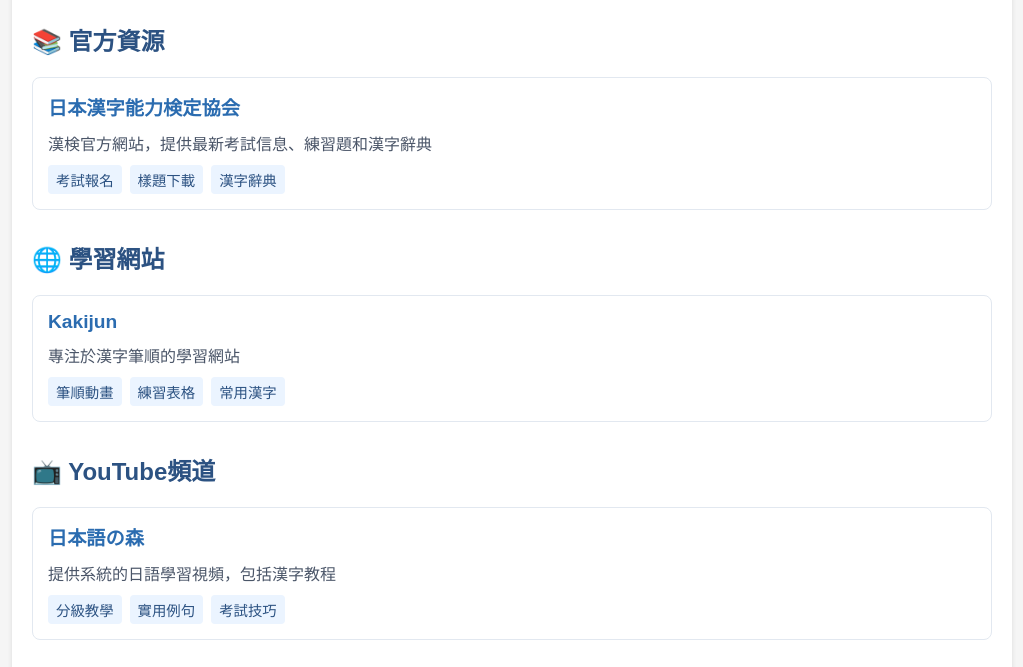
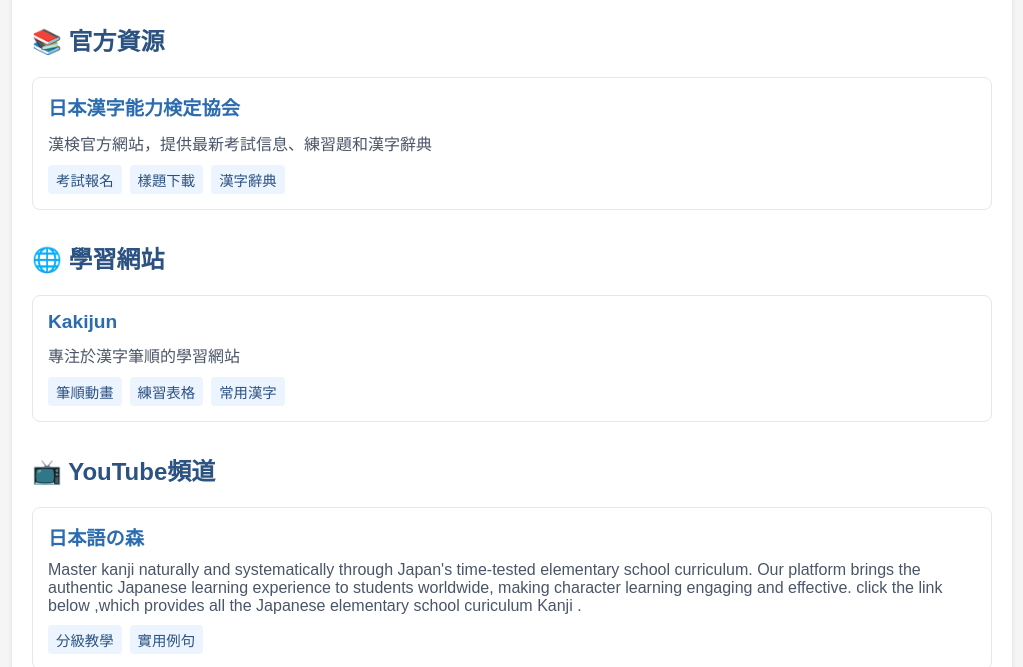
Before and after one commit to mujun5566/LearnKanjiLikeAJapaneseStudent, a plain HTML site: page KanjiResources.html in a window 1280 px wide. Shown: the part 127-794 px from the top of the page, without its empty margins (128-1151 px from the left). Drawn offline with Linux system fonts and the light colour scheme.

Commit message:
Update KanjiResources.html
youtube update：https://www.youtube.com/@junmu7734

```diff
--- a/KanjiResources.html
+++ b/KanjiResources.html
@@ -130,16 +130,16 @@
         <div class="section">
             <h2>📺 YouTube頻道</h2>
             <div class="resource-card">
-                <a href="https://www.youtube.com/c/nihongonomori" class="resource-title" target="_blank">
+                <a href="https://www.youtube.com/@junmu7734" class="resource-title" target="_blank">
                     日本語の森
                 </a>
                 <div class="description">
-                    提供系統的日語學習視頻，包括漢字教程
+                    Master kanji naturally and systematically through Japan's time-tested elementary school curriculum. Our platform brings the authentic Japanese learning experience to students worldwide, making character learning engaging and effective.
+click the link below ,which provides all the Japanese elementary school curiculum Kanji .
                 </div>
                 <div class="tags">
                     <span class="tag">分級教學</span>
                     <span class="tag">實用例句</span>
-                    <span class="tag">考試技巧</span>
                 </div>
             </div>
         </div>
```
